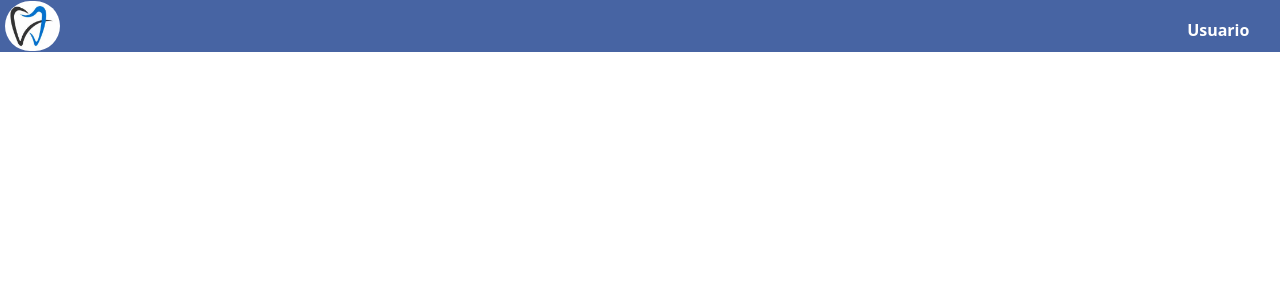
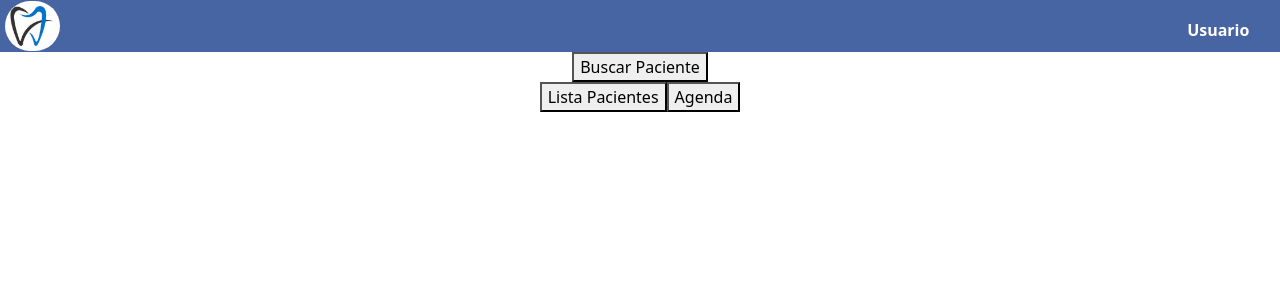
Before and after one commit to facundomelgarejo/consultorio-carrio, a React (Create React App) app: page / in a window 1280 px wide. Shown: the top 300 px of the page. Built offline with nearby package versions, Linux system fonts and the light colour scheme.

Commit message:
Update Home.jsx

```diff
--- a/src/Pages/Home/Home.jsx
+++ b/src/Pages/Home/Home.jsx
@@ -1,10 +1,24 @@
-import React from "react";
-import Header from '../../Commons/Header/Header';
+import React, {useState} from "react";
+import Header from "../../Commons/Header/Header";
+import Button from "../../Commons/Button/button";
 import '../Home/Home.css';
 
-const Home = () =>{
+
+const Home = () => {
     return(
+    <div>
         <Header />
+        <div className="conteiner-buttons">
+            <div className="conteiner-buttons-up">
+            <button className="buttons">Buscar Paciente</button>
+            </div>
+
+            <div className="conteiner-buttons-down">
+            <button className="buttons">Lista Pacientes</button>
+            <button className="buttons">Agenda</button>
+            </div>
+        </div>
+    </div>
     )
 }
 
```
